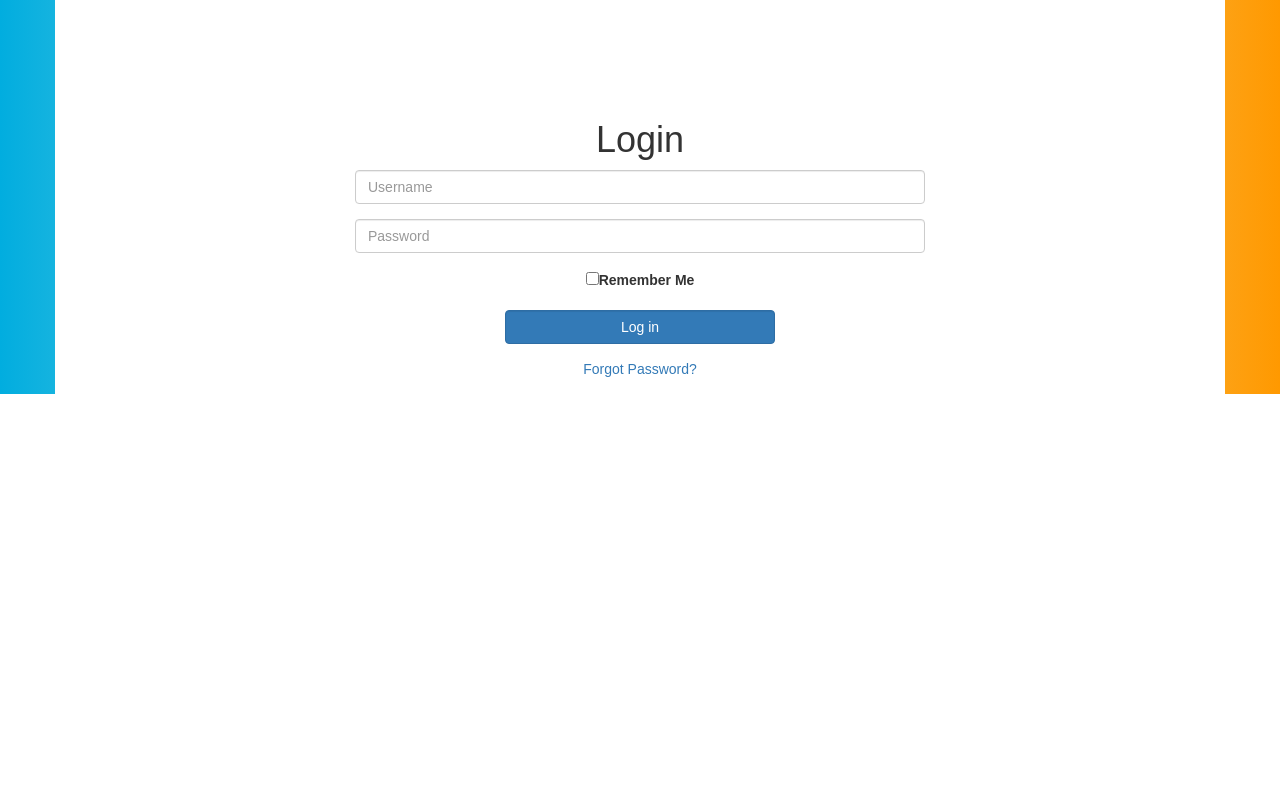
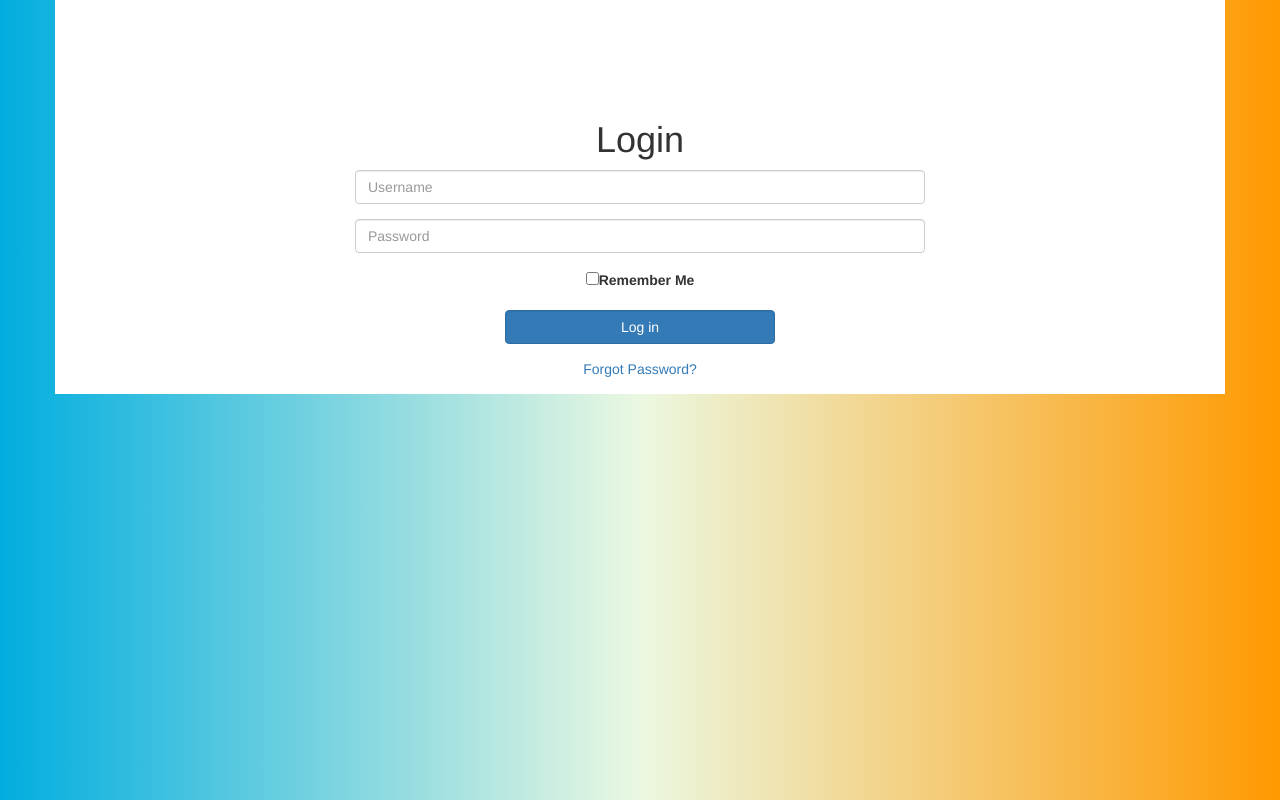
Before and after one commit to AlexandreStelzig/Workshop-Manager-Web, a React app: page /login in a window 1280 px wide. Built offline with nearby package versions, Linux system fonts and the light colour scheme; the HTML template or start-up script is replaced by a standard one.

Commit message:
Update Menu, fix background

```diff
--- a/src/App.jsx
+++ b/src/App.jsx
@@ -20,7 +20,9 @@ import History from './utils/History';
 
 const DivBackground = styled.div`
   background: linear-gradient(0.25turn, #01Addf, #ebf8e1, #ff9900);
-  height: inherit;
+  min-height: 100%;
+  padding-bottom: 50px;
+
 `;
 const DivCentral = styled.div`
   background-color: #FFF;
--- a/src/components/WorkshopMenu.jsx
+++ b/src/components/WorkshopMenu.jsx
@@ -5,7 +5,7 @@ import { Navbar, Nav, NavItem, FormControl, DropdownButton, NavDropdown, MenuIte
 import { LinkContainer } from 'react-router-bootstrap';
 
 const WorkshopMenu = ({ onLogout }) => (
-  <Navbar fluid inverse collapseOnSelect>
+  <Navbar fluid inverse staticTop collapseOnSelect>
     <div className="container">
       <Navbar.Header>
         <Navbar.Brand>
--- a/src/containers/RegistrationsPage.jsx
+++ b/src/containers/RegistrationsPage.jsx
@@ -1,7 +1,7 @@
 import React, { Component } from 'react';
 import { BootstrapTable, TableHeaderColumn } from 'react-bootstrap-table';
 import { Redirect } from 'react-router-dom';
-import { FormGroup, ControlLabel, FormControl, ToggleButtonGroup, ToggleButton } from 'react-bootstrap';
+import { FormGroup, ControlLabel, FormControl, ToggleButtonGroup, ToggleButton, Button, Badge } from 'react-bootstrap';
 
 const registrations = [
   {
@@ -87,7 +87,7 @@ export default class RegistrationsPage extends Component {
         this.setState({ redirect: true });
       },
     };
-    const toggleItem = statuses.map(a => <ToggleButton key={a.status} value={a.status}>{a.label} ({a.count})</ToggleButton>);
+    const toggleItem = statuses.map(a => <ToggleButton key={a.status} value={a.status}>{a.label} <Badge>{a.count}</Badge></ToggleButton>);
     if (this.state.redirect) {
       return <Redirect push to="/registrationDetail" />;
     }
@@ -101,13 +101,13 @@ export default class RegistrationsPage extends Component {
           <div className="col-md-3">
           100 out of 400
           </div>
+          <div className="col-md-3">
+          100 out of 400
+          </div>
           <div className="col-md-9">
             <div className="progress">
               <div className="progress-bar" role="progressbar" style={progBar} aria-valuenow="25" aria-valuemin="0" aria-valuemax="100" />
             </div>
-          </div>
-          <div className="col-md-3">
-          100 out of 400
           </div>
           <div className="col-md-9">
             <div className="progress">
--- a/src/index.css
+++ b/src/index.css
@@ -1,5 +1,8 @@
-body {
+html, body {
+  height: 100%;
   margin: 0;
-  padding: 0;
-  font-family: sans-serif;
+  background: linear-gradient(0.25turn, #01Addf, #ebf8e1, #ff9900);
 }
+#root {
+  min-height: 100%;
+}
```
